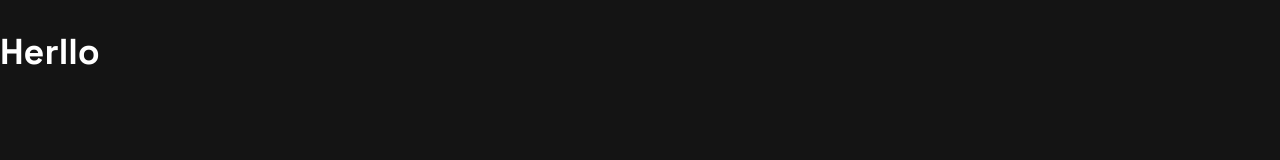
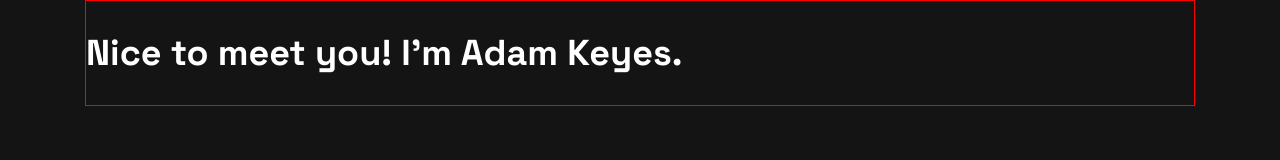
Before and after one commit to alexangria1992/fem-single-page-developer-portfolio, a plain HTML site: page index.html in a window 1280 px wide. Drawn offline with Linux system fonts and the light colour scheme.

Commit message:
Adding Global Styles

```diff
--- a/index.html
+++ b/index.html
@@ -18,6 +18,14 @@
     <title>Document</title>
   </head>
   <body>
-    <h1>Herllo</h1>
+    <header class="header"></header>
+
+    <main id="main">
+      <div class="wrapper">
+        <h1>Nice to meet you! I'm Adam Keyes.</h1>
+      </div>
+    </main>
+
+    <footer class="footer"></footer>
   </body>
 </html>
--- a/style.css
+++ b/style.css
@@ -37,3 +37,16 @@ body {
   line-height: 1.56;
   font-size: var(--fs-body);
 }
+
+.wrapper {
+  width: calc(100% - 2rem);
+  max-width: var(--container);
+  margin-inline: auto;
+}
+
+@media (width > 37.5em) /* 600px */ {
+  .wrapper {
+    width: calc(100% - 3.75rem);
+    border: 1px solid red;
+  }
+}
```
